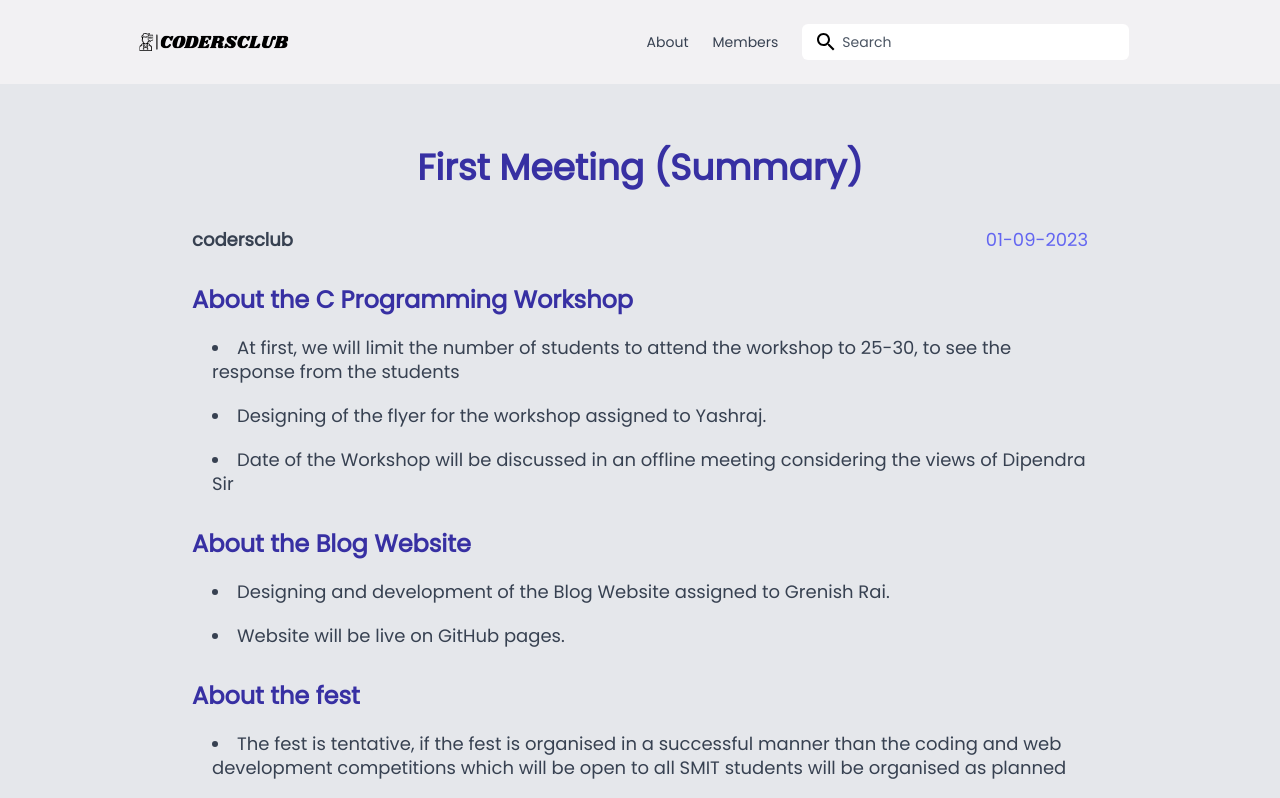
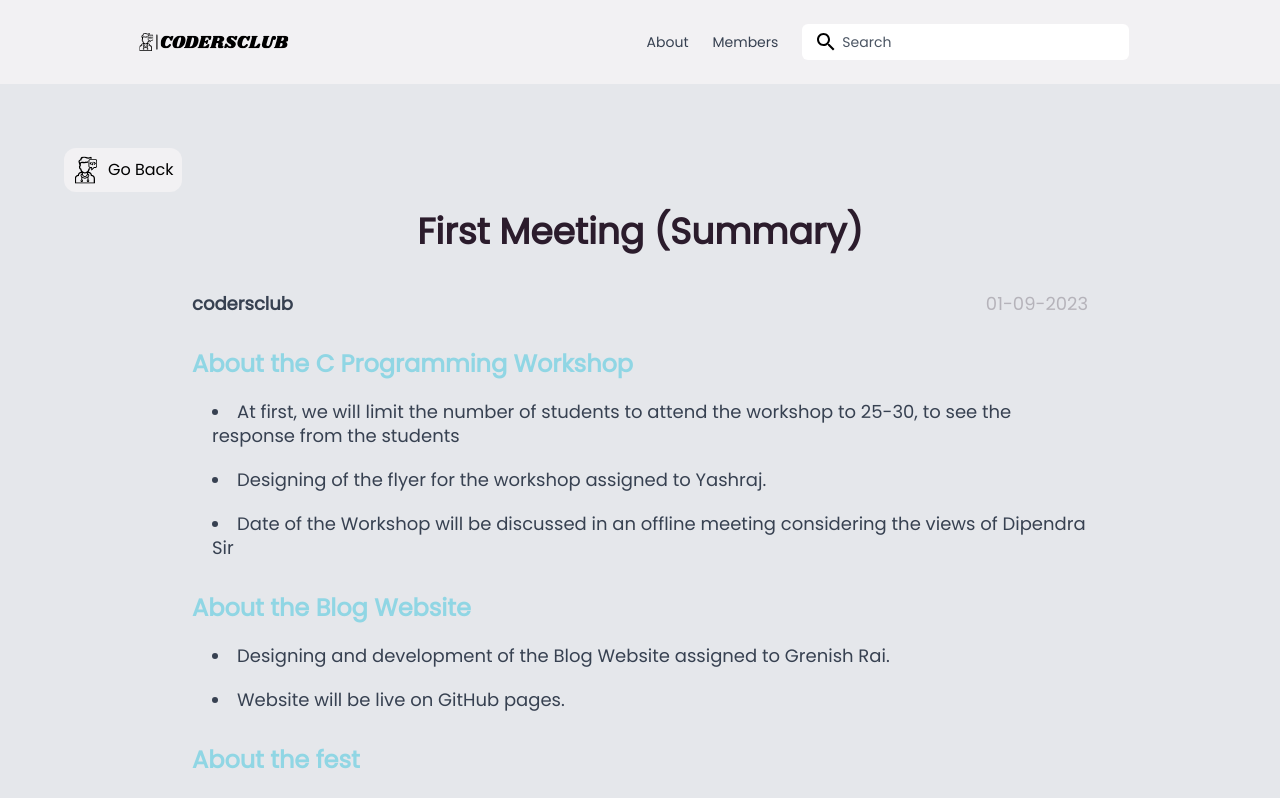
Before and after one commit to Grenish/codersclub, a React (Vite) app: page /article/1 in a window 1280 px wide. Shown: the top 798 px of the page. Built offline with nearby package versions, Linux system fonts and the light colour scheme.

Commit message:
Update BlogArticle.jsx

```diff
--- a/src/components/BlogArticle.jsx
+++ b/src/components/BlogArticle.jsx
@@ -1,7 +1,8 @@
 import React from "react";
 import { useParams } from "react-router-dom";
 import { blogArticles } from "../data/blogs";
-import { SectionWrapper } from "../hoc";
+import { Link } from "react-router-dom";
+import { codersclubFavicon } from "../assets";
 
 const BlogArticle = () => {
   const { id } = useParams();
@@ -11,21 +12,28 @@ const BlogArticle = () => {
 
   if (!article) {
     return (
-      <p className="text-center text-xl text-indigo-600 mt-8">
+      <p className="text-center text-xl text-error mt-8">
         Blog article not found.
       </p>
     );
   }
   return (
     <div className="p-8 lg:p-16 bg-gray-200 min-h-screen">
+      <div className="mb-5">
+        <Link to="/">
+          <button className="bg-base-100 hover:bg-gray-200 transition-colors p-2 flex items-center gap-2 rounded-xl">
+            <img src={codersclubFavicon} alt="" className="w-7" /> Go Back
+          </button>
+        </Link>
+      </div>
       <main className="max-w-4xl mx-auto">
-        <h1 className="text-4xl text-indigo-800 text-center font-bold mb-10">
+        <h1 className="text-4xl text-neutral text-center font-bold mb-10">
           {article.title}
         </h1>
         <article className="space-y-8 text-gray-700 text-lg leading-6">
           <div className="flex justify-between items-center">
             <p className="font-bold">{article.postedBy}</p>
-            <p className="text-indigo-500">{article.postedOn}</p>
+            <p className="text-neutral opacity-25">{article.postedOn}</p>
           </div>
           {article.content.map((section, index) => {
             const Section = section.type === "heading" ? "h2" : "p";
@@ -34,7 +42,7 @@ const BlogArticle = () => {
                 <Section
                   className={
                     section.type === "heading"
-                      ? "text-2xl text-indigo-800 font-bold"
+                      ? "text-2xl text-info font-bold"
                       : "text-lg leading-6"
                   }
                 >
```
